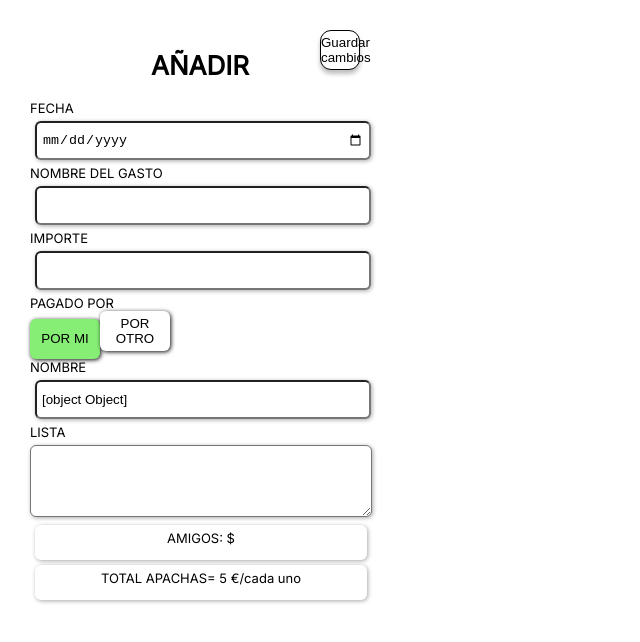
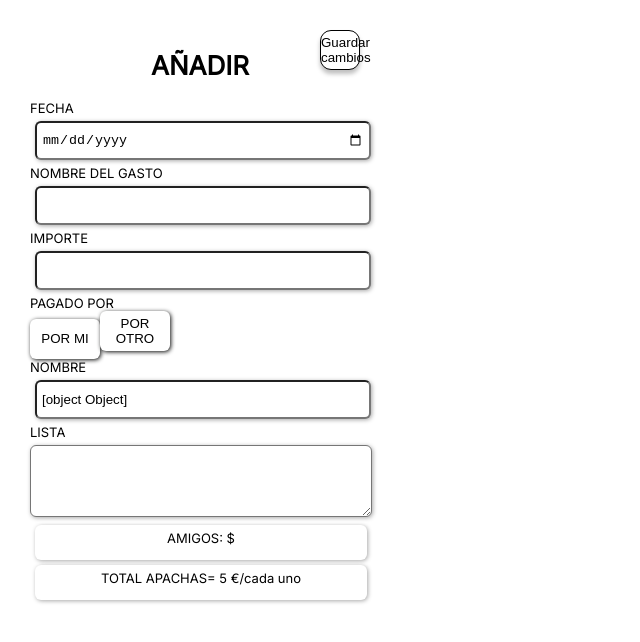
Before and after one commit to candymd/appaches, a React (Create React App) app in the folder frontend/: page /form in a window 1280 px wide. Shown: the top 642 px of the page, without its empty margins (0-640 px from the left). Built offline with nearby package versions, Linux system fonts and the light colour scheme; no server answers.

Commit message:
arreglado estilo botones principal

```diff
--- a/frontend/src/components/Form/Form.css
+++ b/frontend/src/components/Form/Form.css
@@ -69,7 +69,7 @@ h1  {
 
 }
 
-.red, .green{
+.rojo, .verde {
     background-color: white;
     height: 40px ;
     width: 70px;
--- a/frontend/src/components/Form/Form.js
+++ b/frontend/src/components/Form/Form.js
@@ -6,7 +6,7 @@ const Form = (props) => {
 
 
     const navigate = useNavigate();
-    const [isGreenActive, setIsGreenActive] = useState(true);
+    const [isGreenActiveForm, setIsGreenActiveForm] = useState(true);
     const [input, setInput] = useState( {
 
         registry: [
@@ -26,12 +26,12 @@ const Form = (props) => {
     }
 
     const irACobrar = () => {
-        setIsGreenActive(true);
+        setIsGreenActiveForm(true);
         setVistaACobrar(true)
     }
 
     const irAPagar = () => {
-        setIsGreenActive(false);
+        setIsGreenActiveForm(false);
         setVistaACobrar(false)
     }
 
@@ -74,10 +74,10 @@ const Form = (props) => {
                     <div>
                         <label htmlFor="">PAGADO POR</label>
                         <button onClick=
-                                    {irACobrar} className={isGreenActive ? 'green active' : 'green'}>POR MI
+                                    {irACobrar} className={isGreenActiveForm ? 'verde active' : 'verde'}>POR MI
                         </button>
                         <button onClick=
-                                    {irAPagar} className={!isGreenActive ? 'red active' : 'red'}>POR OTRO
+                                    {irAPagar} className={!isGreenActiveForm ? 'rojo active' : 'rojo'}>POR OTRO
                         </button>
                     </div>
                     <div>
```
Also changed, not shown: 1 other file (tests, documents, lock files or other folders).
